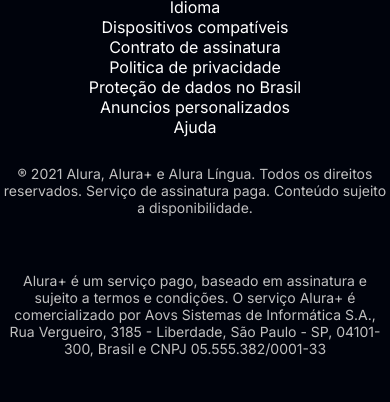
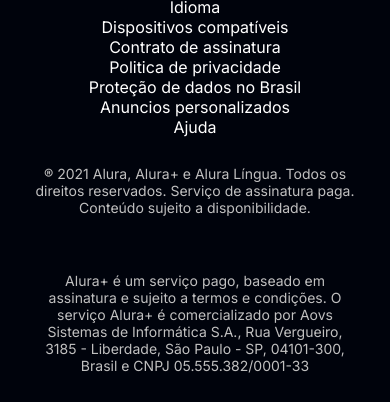
Before and after one commit to gabimoradesign/aluraplus, a plain HTML site: page index.html in a window 390 px wide. Shown: the part 4459-4861 px from the top of the page. Drawn offline with Linux system fonts and the light colour scheme.

Commit message:
arrumando a responsividade

```diff
--- a/index.html
+++ b/index.html
@@ -62,7 +62,7 @@
         </ul>
     </section>
 
-    <footer class="rodape responsivo">
+    <footer class="rodape responsivo margem">
         <img src="assets/Logo.png" alt="Alura+" class="rodape__logo responsivo">
         <ul class="rodape__lista responsivo">
             <li class= "lista__link">
--- a/style.css
+++ b/style.css
@@ -193,7 +193,11 @@ body {
     margin-top: 0.5em;
  }
 
- .rodape__logo{
+ .rodape__logo {
     padding: 3em 0 1em;
  }
+
+.margem {
+    margin: 0 2em
 }
+}
```
